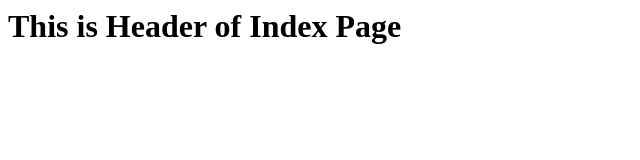
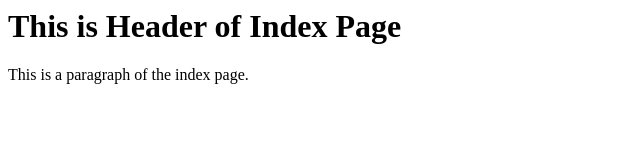
Before and after one commit to mysoftsys/demo-example-textnote, a plain HTML site: page index.html in a window 1280 px wide. Shown: the whole page, without its empty margins (0-640 px from the left). Drawn offline with Linux system fonts and the light colour scheme.

Commit message:
add body into index.html

```diff
--- a/index.html
+++ b/index.html
@@ -1 +1,5 @@
 <h1>This is Header of Index Page</h1>
+
+<body>
+    <p>This is a paragraph of the index page.</p>
+</body>
```
